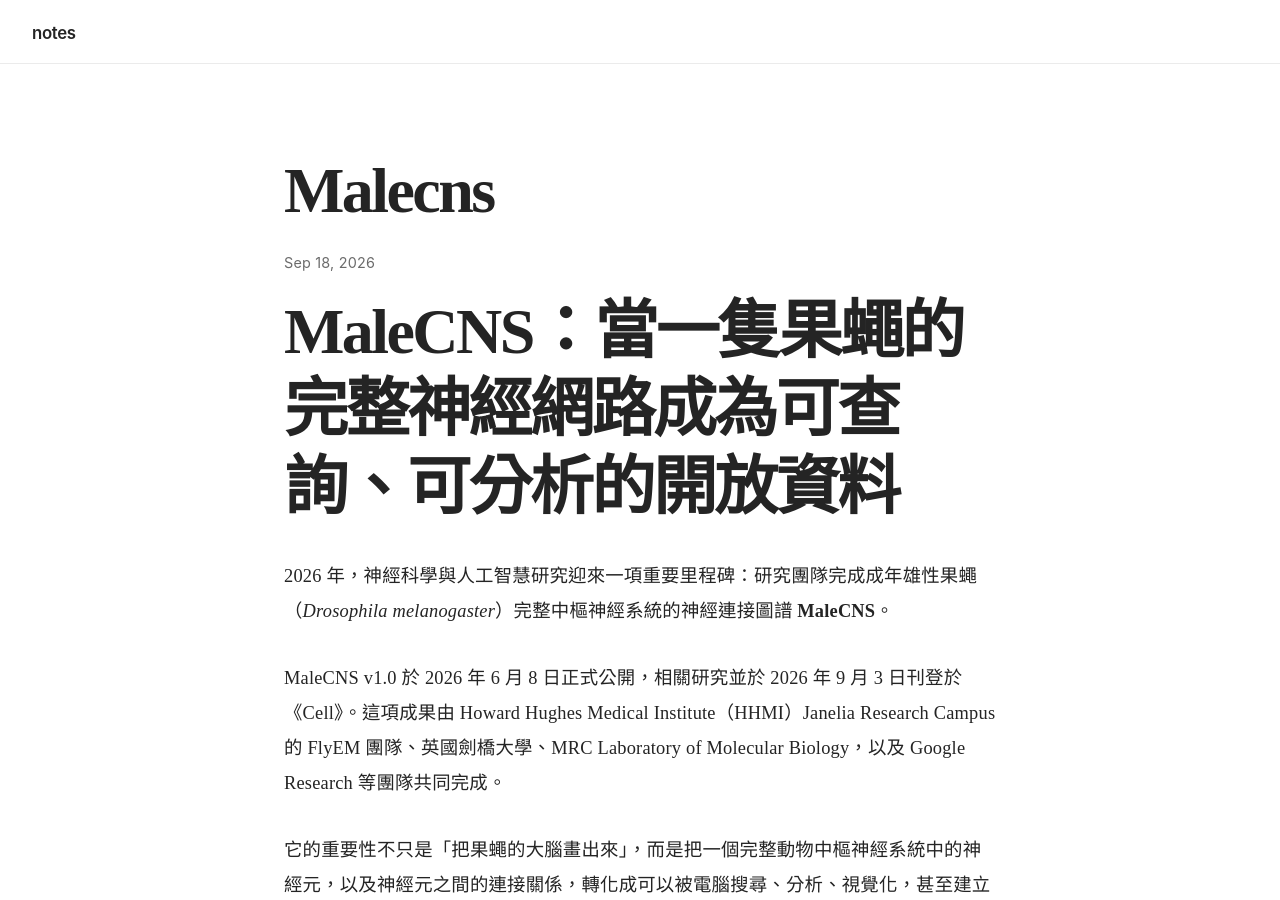
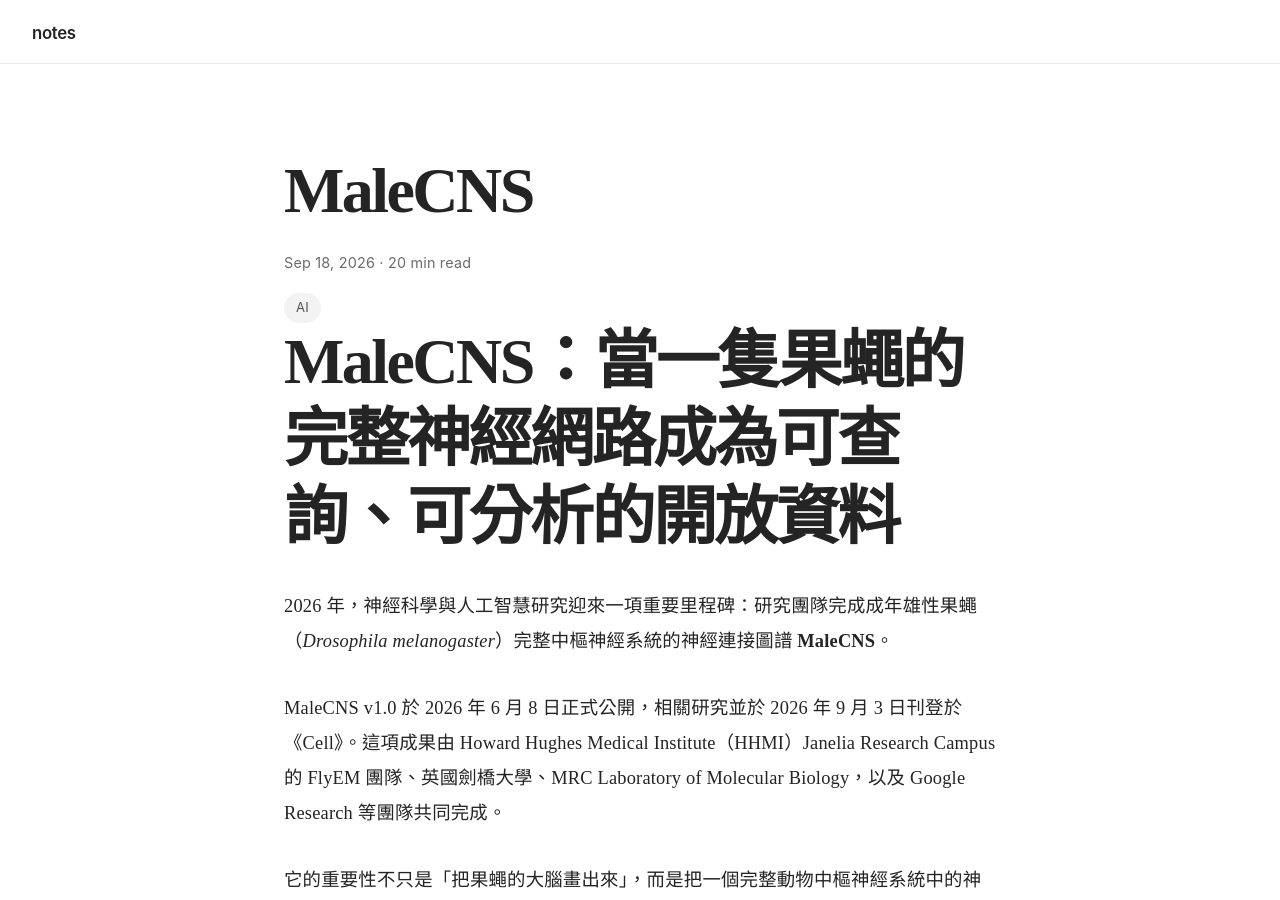
Before and after one commit to linjose/notes, a Jekyll site: the page built from _posts/2026-09-18-malecns.md, in a window 1280 px wide and 900 px high. Built offline with Jekyll 4.4.1, drawn with Linux system fonts in a browser that asks for light colours; our own code applies the rules of GitHub Pages for plain Markdown files.

Commit message:
Update 2026-09-18-malecns.md

```diff
--- a/_posts/2026-09-18-malecns.md
+++ b/_posts/2026-09-18-malecns.md
@@ -1,3 +1,12 @@
+---
+layout: post
+title: MaleCNS
+date: 2026-09-18
+reading_time: 20 min read
+tags: [AI]
+excerpt:
+---
+
 # MaleCNS：當一隻果蠅的完整神經網路成為可查詢、可分析的開放資料
 
 2026 年，神經科學與人工智慧研究迎來一項重要里程碑：研究團隊完成成年雄性果蠅（*Drosophila melanogaster*）完整中樞神經系統的神經連接圖譜 **MaleCNS**。
```
